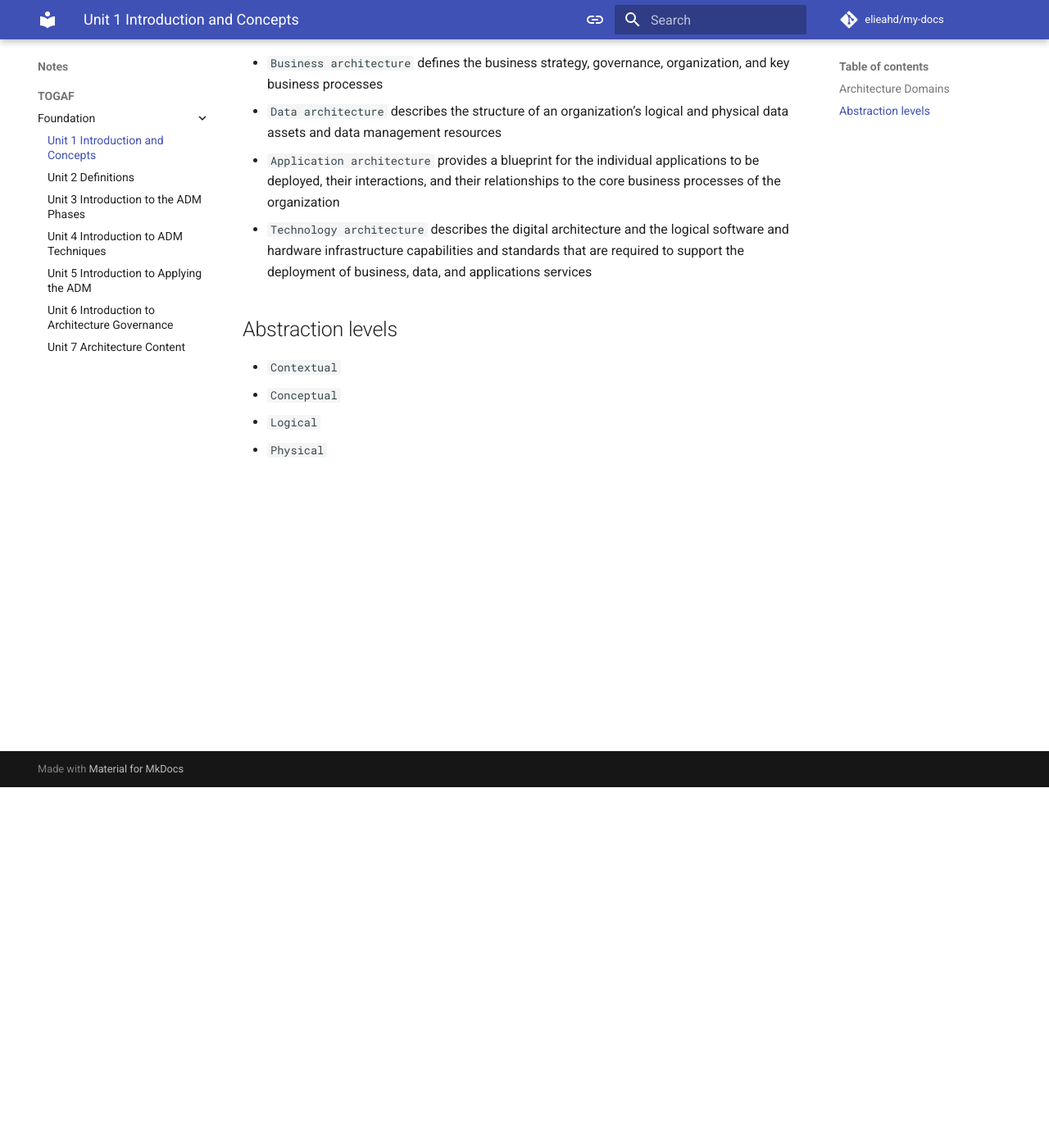
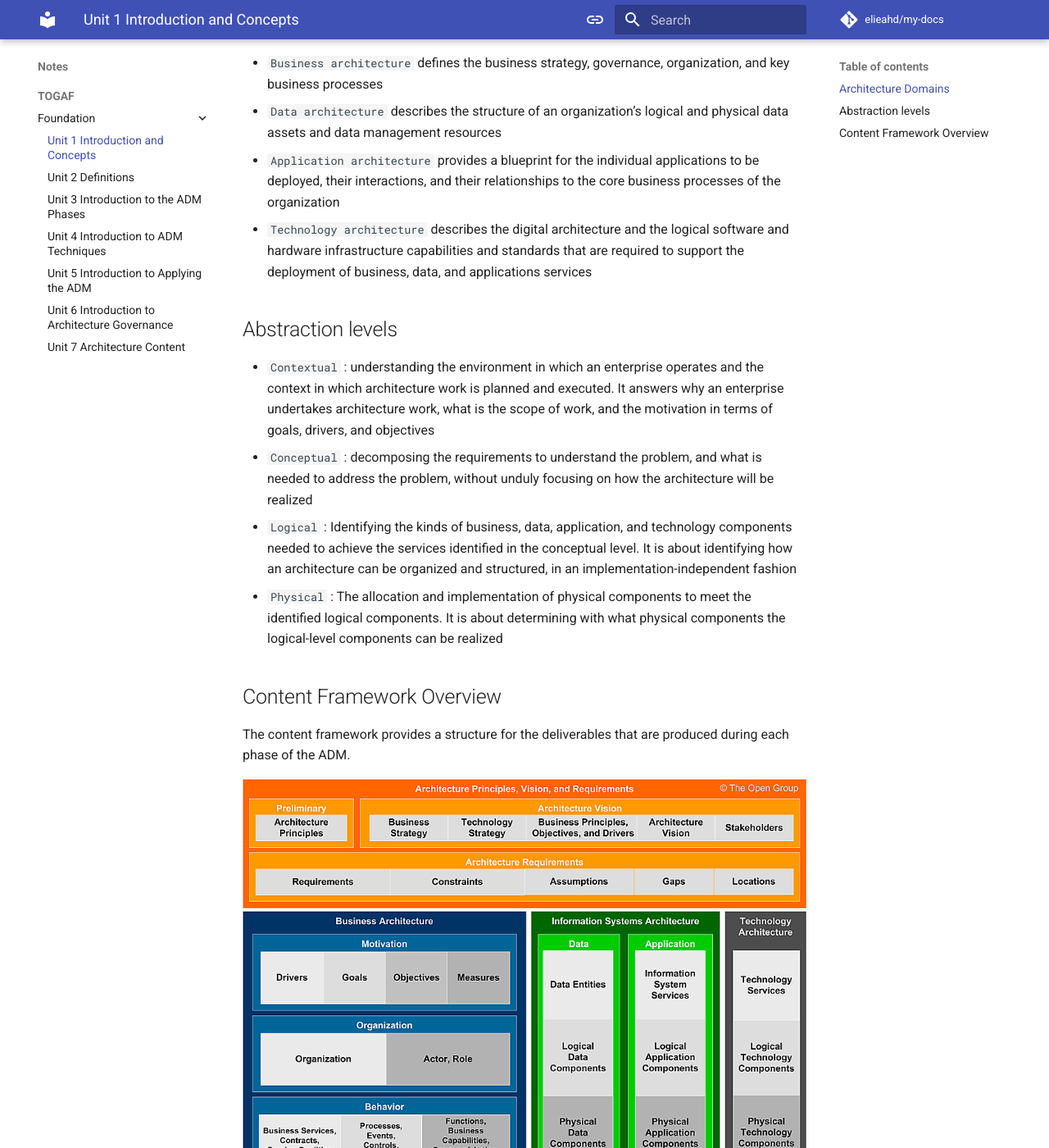
Before and after one commit to elieahd/my-docs, an MkDocs documentation site: the page built from docs/notes/togaf/foundation/unit1.md, in a window 1280 px wide and 1400 px high, scrolled down 440 px. Shown: the whole window at 82% size. Built offline with MkDocs 1.6.1 and Material for MkDocs 9.7.7, drawn with Linux system fonts in a browser that asks for light colours; comment, search, counter and statistics services are not loaded; some of the changed text lies outside the part shown.

Commit message:
complete unit1

```diff
--- a/docs/notes/togaf/foundation/unit1.md
+++ b/docs/notes/togaf/foundation/unit1.md
@@ -11,7 +11,15 @@ A good `Enterprise Architecture` facilitates effective governance, management, r
 * `Technology architecture` describes the digital architecture and the logical software and hardware infrastructure capabilities and standards that are required to support the deployment of business, data, and applications services
 
 ## Abstraction levels
-* `Contextual`
-* `Conceptual`
-* `Logical`
-* `Physical`
+* `Contextual` : understanding the environment in which an enterprise operates and the context in which architecture work is planned and executed. It answers why an enterprise undertakes architecture work, what is the scope of work, and the motivation in terms of goals, drivers, and objectives
+* `Conceptual` : decomposing the requirements to understand the problem, and what is needed to address the problem, without unduly focusing on how the architecture will be realized
+* `Logical` : Identifying the kinds of business, data, application, and technology components needed to achieve the services identified in the conceptual level. It is about identifying how an architecture can be organized and structured, in an implementation-independent fashion
+* `Physical` : The allocation and implementation of physical components to meet the identified logical components. It is about determining with what physical components the logical-level components can be realized
+
+## Content Framework Overview
+
+The content framework provides a structure for the deliverables that are produced during each phase of the ADM.
+
+![content framework overview](../../../assets/togaf/content-framework-overview.png)
+
+An `Enterprise Architecture Capability` is the ability to develop, use, and sustain the architecture of a particular enterprise, and use the architecture to govern change
```
Also changed, not shown: docs/assets/togaf/content-framework-overview.png (added), 1 other file.
